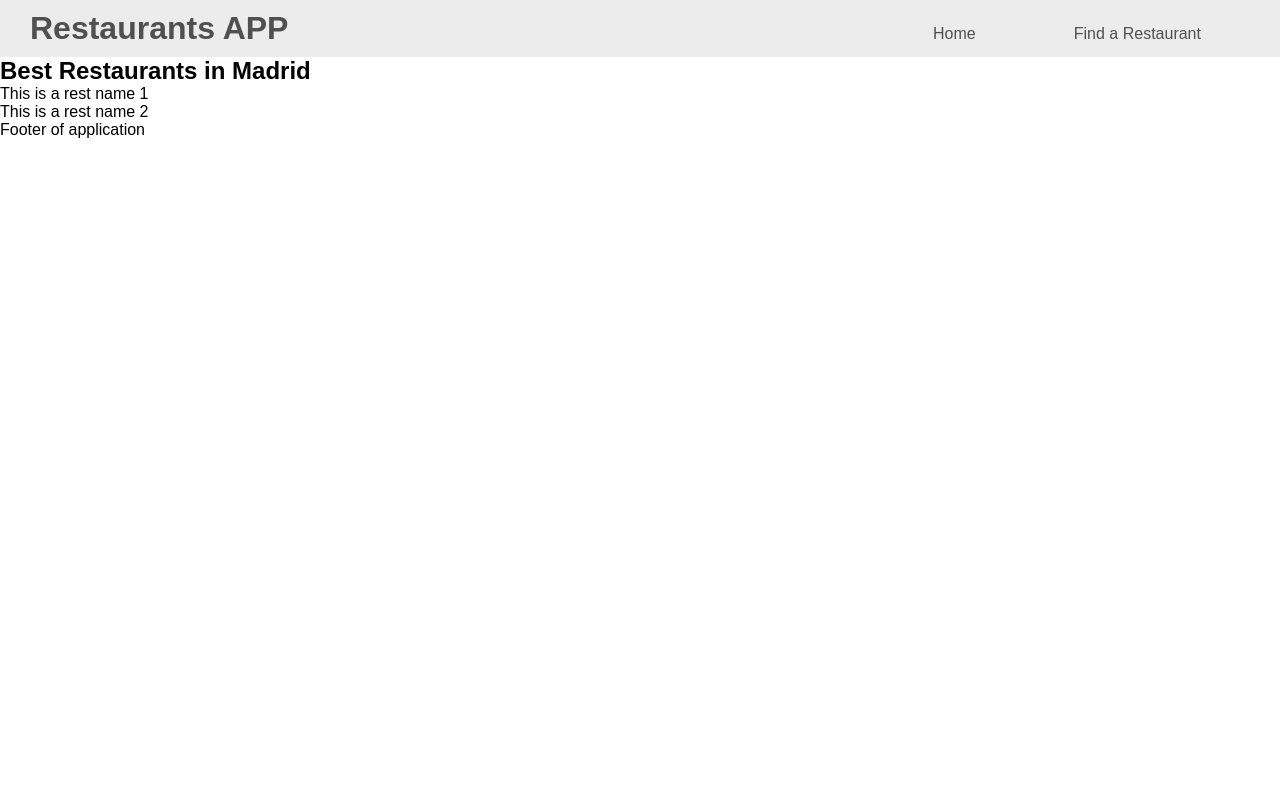
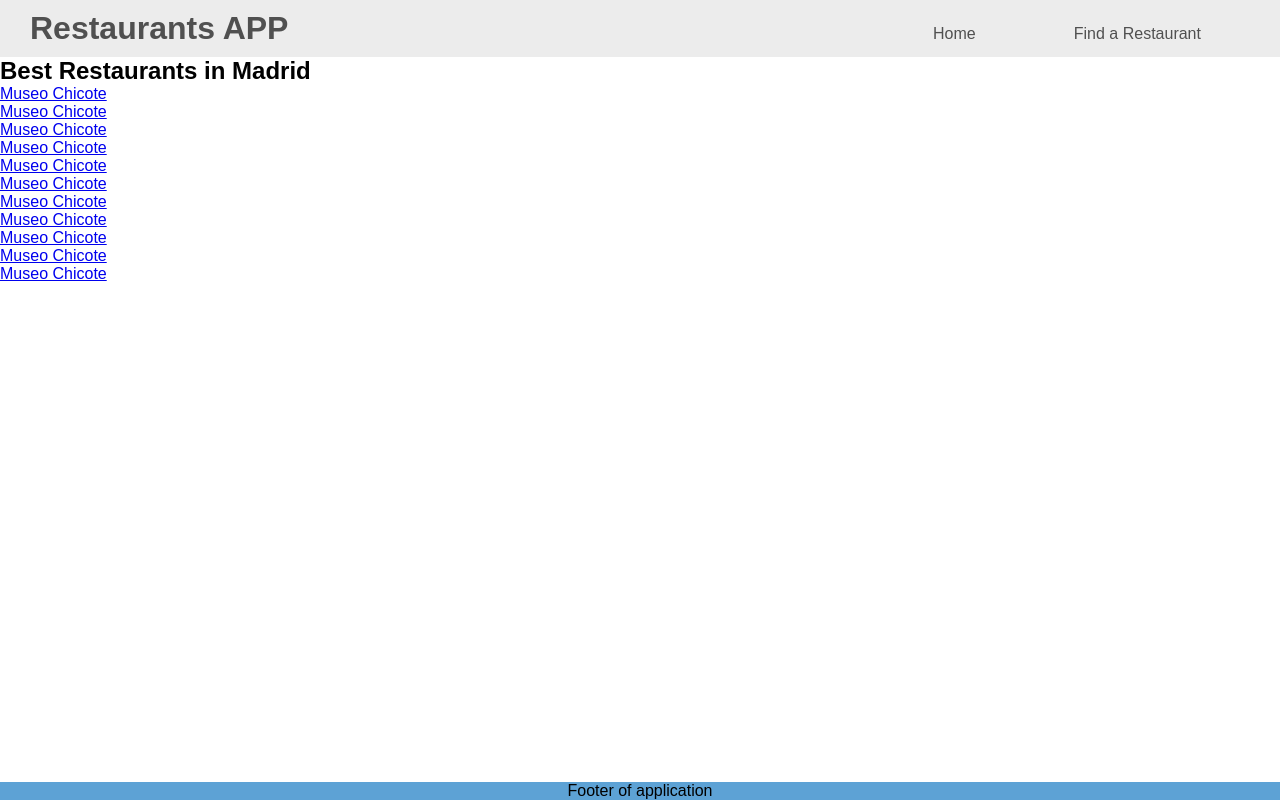
Before and after one commit to annasm07/crud-react-ts, a React (Create React App) app in the folder restaurants-app/: page / in a window 1280 px wide. Built offline with nearby package versions, Linux system fonts and the light colour scheme; data requests are answered from the project's data file.

Commit message:
Connect to real data and add detail view- Add detail view to app routes - Detail page displaying rest.id number - Connected with real data from jsonServer - Add few styles to footer

```diff
--- a/restaurants-app/src/App.tsx
+++ b/restaurants-app/src/App.tsx
@@ -8,6 +8,7 @@ import Header from './components/Header/Header';
 import Footer from './components/Footer/Footer';
 import Dashboard from './pages/Dasboard/Dashboard';
 import RestaurantsList from './pages/RestaurantsList/RestaurantsList';
+import RestaurantDetail from './pages/RestaurantDetail/RestaurantDetail';
 import './styles/main.scss';
 
 const App = function () {
@@ -18,6 +19,7 @@ const App = function () {
         <Routes>
           <Route path="/" element={<Dashboard />} />
           <Route path="/restaurants" element={<RestaurantsList />} />
+          <Route path="/restaurant/:restaurantId" element={<RestaurantDetail />} />
         </Routes>
       </BrowserRouter>
       <Footer />
--- a/restaurants-app/src/components/Footer/Footer.tsx
+++ b/restaurants-app/src/components/Footer/Footer.tsx
@@ -1,8 +1,9 @@
 import React from 'react';
+import './styles.scss';
 
 const Footer = function () {
   return (
-    <footer>
+    <footer className="footer">
       <span>Footer of application</span>
     </footer>
   );
--- /dev/null
+++ b/restaurants-app/src/components/Footer/styles.scss
@@ -0,0 +1,10 @@
+@import '../../styles/main.scss';
+@import '../../styles/colors.scss';
+
+.footer{
+    background-color: $extra-color-dark;
+    position:fixed;
+    text-align: center;
+    bottom: 0;
+    width: 100%;
+}
--- a/restaurants-app/src/pages/Dasboard/Dashboard.tsx
+++ b/restaurants-app/src/pages/Dasboard/Dashboard.tsx
@@ -1,5 +1,6 @@
 import React, { useEffect } from 'react';
 import { useDispatch, useSelector } from 'react-redux';
+import { Link } from 'react-router-dom';
 import { loadRestaurants } from '../../redux/actions/actionCreators';
 
 const Dashboard = function () {
@@ -14,7 +15,13 @@ const Dashboard = function () {
     <>
       <h2>Best Restaurants in Madrid</h2>
       {restaurants.length && (
-        restaurants.map((restaurant:any) => <p key={restaurant.name}>{restaurant.name}</p>)
+        restaurants.map((restaurant:any) => (
+          <div key={restaurant.id}>
+            <Link to={`/restaurant/${restaurant.id}`}>
+              <p>{restaurant.name}</p>
+            </Link>
+          </div>
+        ))
       )}
     </>
   );
--- /dev/null
+++ b/restaurants-app/src/pages/RestaurantDetail/RestaurantDetail.tsx
@@ -0,0 +1,17 @@
+import React from 'react';
+import {
+  useParams,
+} from 'react-router-dom';
+
+const RestaurantDetail = function () {
+  const { restaurantId } = useParams();
+  return (
+    <p>
+      This is the detail Page
+      {' '}
+      {restaurantId}
+    </p>
+  );
+};
+
+export default RestaurantDetail;
--- a/restaurants-app/src/redux/actions/actionCreators.ts
+++ b/restaurants-app/src/redux/actions/actionCreators.ts
@@ -1,9 +1,14 @@
+import axios from 'axios';
+import { AppDispatch } from '../store';
 import actionTypes from './actionTypes';
 
 // eslint-disable-next-line import/prefer-default-export
 export function loadRestaurants() {
-  return {
-    type: actionTypes.LOAD_ALL_RESTAURANTS,
-    restaurants: [{ name: 'This is a rest name 1' }, { name: 'This is a rest name 2' }],
+  return async (dispatch: AppDispatch) => {
+    const { data } = await axios('http://localhost:3004/restaurants');
+    dispatch({
+      type: actionTypes.LOAD_ALL_RESTAURANTS,
+      restaurants: data,
+    });
   };
 }
```
